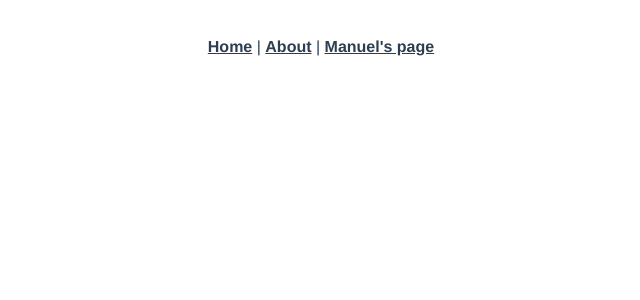
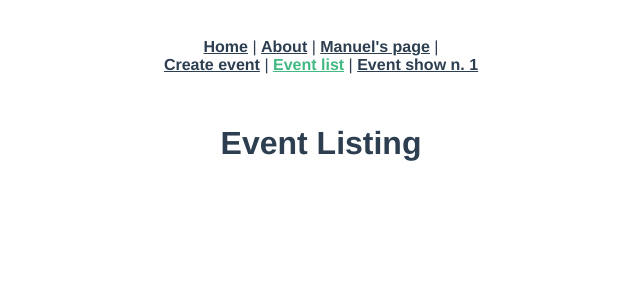
Before and after one commit to ManuPeppers/real-world-vue, a Vue app: page /list in a window 1280 px wide. Shown: the top 300 px of the page, without its empty margins (319-959 px from the left). Built offline with nearby package versions, Linux system fonts and the light colour scheme.

Commit message:
adds event listing

```diff
--- a/src/App.vue
+++ b/src/App.vue
@@ -3,7 +3,11 @@
     <div id="nav">
       <router-link to="/">Home</router-link> |
       <router-link to="/about">About</router-link> |
-      <router-link to="/user/Manuel">Manuel's page</router-link>
+      <router-link to="/user/Manuel">Manuel's page</router-link> |
+      <br />
+      <router-link to="/create">Create event</router-link> |
+      <router-link to="/list">Event list</router-link> |
+      <router-link to="/show">Event show n. 1</router-link>
     </div>
     <router-view />
   </div>
--- a/src/router/index.js
+++ b/src/router/index.js
@@ -2,6 +2,9 @@ import Vue from 'vue'
 import VueRouter from 'vue-router'
 import Home from '../views/Home.vue'
 import User from '../views/User.vue'
+import EventCreate from '../views/EventCreate.vue'
+import EventList from '../views/EventList.vue'
+import EventShow from '../views/EventShow.vue'
 
 Vue.use(VueRouter)
 
@@ -21,6 +24,21 @@ const routes = [
       import(/* webpackChunkName: "about" */ '../views/About.vue')
   },
   {
+    path: '/create',
+    name: 'event-create',
+    component: EventCreate
+  },
+  {
+    path: '/list',
+    name: 'event-list',
+    component: EventList
+  },
+  {
+    path: '/show',
+    name: 'event-show',
+    component: EventShow
+  },
+  {
     path: '/user/:username',
     name: 'user',
     component: User,
--- /dev/null
+++ b/src/views/EventCreate.vue
@@ -0,0 +1,3 @@
+<template>
+  <h1>Create event</h1>
+</template>
--- /dev/null
+++ b/src/views/EventList.vue
@@ -0,0 +1,3 @@
+<template>
+  <h1>Event Listing</h1>
+</template>
--- /dev/null
+++ b/src/views/EventShow.vue
@@ -0,0 +1,3 @@
+<template>
+  <h1>Showing event #1</h1>
+</template>
```
